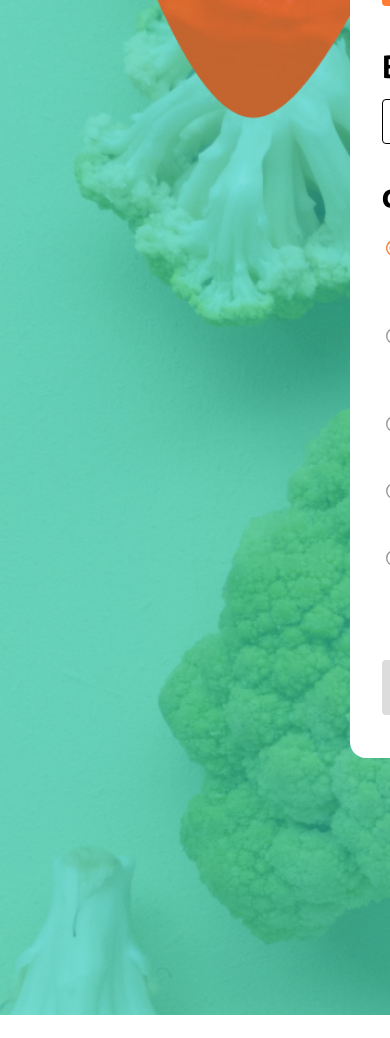
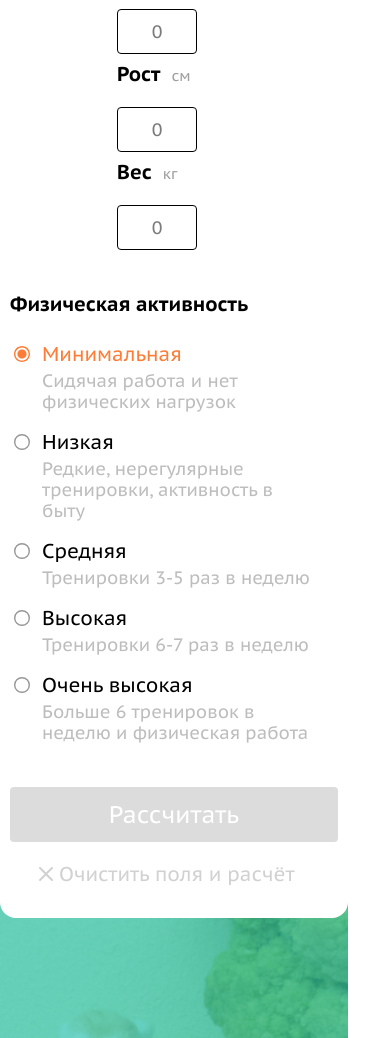
Before and after one commit to Cruzzikk/my-site, a plain HTML site: page calories/index.html in a window 390 px wide. Shown: the part 371-1409 px from the top of the page. Before the commit the page ends 1386 px from the top, so only its background shows below. Drawn offline with Linux system fonts and the light colour scheme.

Commit message:
Update style.css

```diff
--- a/calories/css/style.css
+++ b/calories/css/style.css
@@ -648,9 +648,49 @@ input[type="number"] {
 }
 
 @media (max-width: 460px) {
+  body {
+    width: 30%;
+  }
   .container {
     max-width: 460px;
     padding-left: 0;
     padding-right: 0;
   }
+
+  .heading-main {
+    font-size: 30px;
+  }
+
+  .counter__form, .counter__result {
+    padding: 32px 10px;
+  }
+
+  .heading {
+    font-size: 20px;
+  }
+
+  .input__heading-unit {
+    font-size: 15px;
+  }
+
+  .input__heading {
+    display: block;
+  }
+
+  .inputs-group {
+    display: grid;
+    justify-content: center;
+  }
+
+  .inputs-group .input:nth-child(2) {
+    margin-left: 0;
+  }
+
+  .form__submit {
+    display: grid;
+  }
+
+  .form__reset-button {
+    margin-top: 20px;
+  }
 }
```
